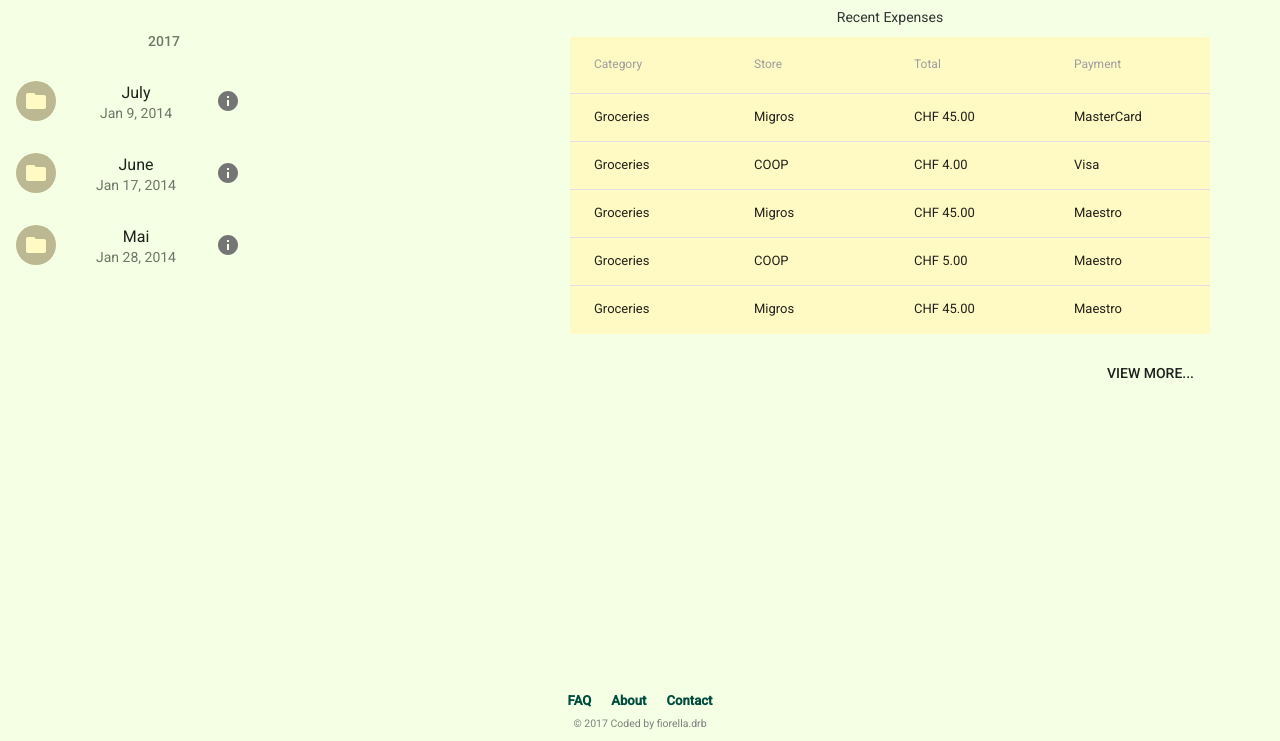
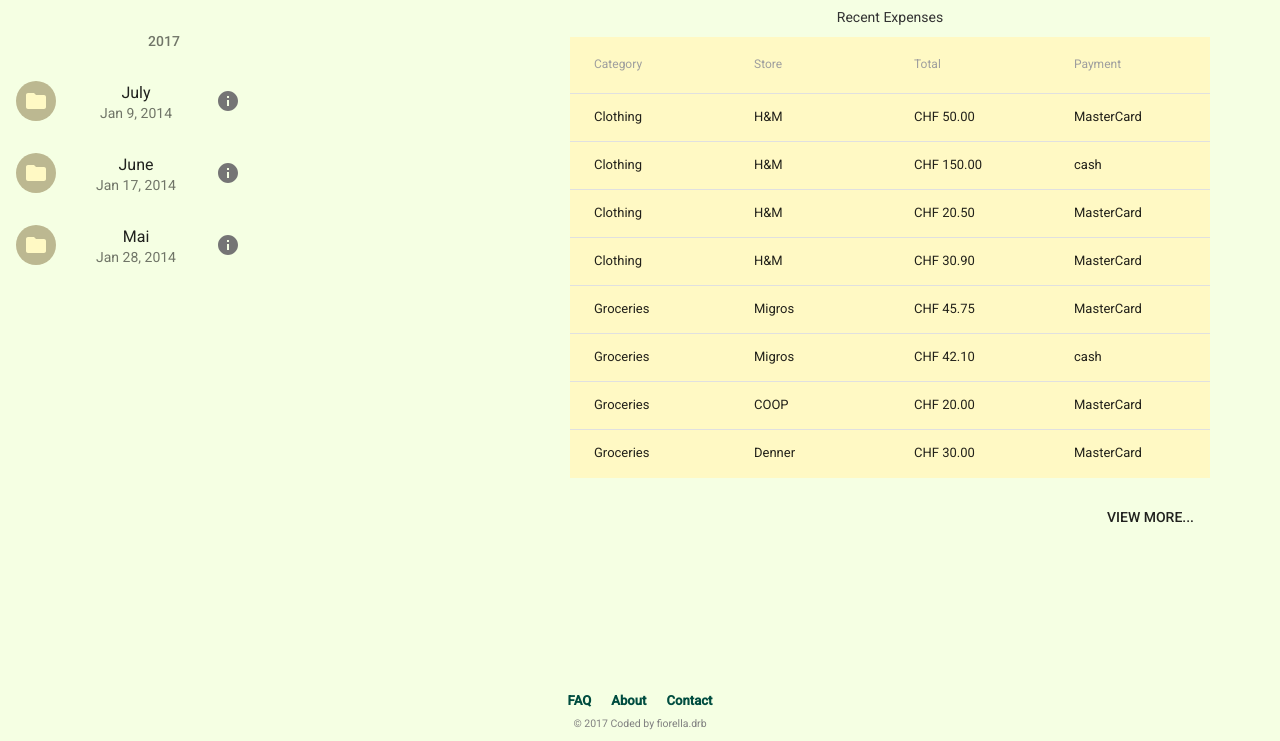
Before and after one commit to fderisio/SaveUp-FrontEnd, a React app in the folder saveup/: page /dashboard in a window 1280 px wide. Shown: the part 59-800 px from the top of the page. Built offline with nearby package versions, Linux system fonts and the light colour scheme; what react-tap-event-plugin would draw is missing.

Commit message:
API new format

```diff
--- a/saveup/src/Components/DashboardExpenses/index.js
+++ b/saveup/src/Components/DashboardExpenses/index.js
@@ -13,15 +13,25 @@ class ExpensesTable extends React.Component {
 
   render() {
     console.log('expenses props', this.props)
-    let expenses = [];
-    for (let i=0; i<this.props.categories.length-1; i = i+2) {
-      expenses = this.props.categories[i].expenses.concat(this.props.categories[i+1].expenses);
+    const expenses = this.props.expenses;
+
+    const categoriesArray = this.props.currentUser.categories;
+    let categories = {}
+    console.log(this.props.currentUser.categories)
+
+    for (let i=0; i<categoriesArray.length; i++) {
+      categories[categoriesArray[i].id] = categoriesArray[i].name;
     }
+    console.log(categories);
+    // let expenses = [];
+    // for (let i=0; i<this.props.categories.length-1; i = i+2) {
+    //   expenses = this.props.categories[i].expenses.concat(this.props.categories[i+1].expenses);
+    // }
 
-    expenses.sort(function(a, b) {
-    return a.expenseDate - b.expenseDate;
-    });
-    console.log(expenses);
+    // // sort expenses - expenseDate (desc.)
+    // expenses.sort(function(a,b) {return (a.expenseDate > b.expenseDate) ? -1 : ((b.expenseDate > a.expenseDate) ? 1 : 0);} );
+
+    // console.log(expenses);
 
     return(
     <Table selectable={true} >
@@ -35,37 +45,19 @@ class ExpensesTable extends React.Component {
       </TableHeader>
 
       <TableBody displayRowCheckbox={false}>
-        <TableRow>
-          <TableRowColumn>Groceries</TableRowColumn>
-          <TableRowColumn>Migros</TableRowColumn>
-          <TableRowColumn>CHF 45.00</TableRowColumn>
-          <TableRowColumn>MasterCard</TableRowColumn>
-        </TableRow>
-        <TableRow>
-          <TableRowColumn>Groceries</TableRowColumn>
-          <TableRowColumn>COOP</TableRowColumn>
-          <TableRowColumn>CHF 4.00</TableRowColumn>
-          <TableRowColumn>Visa</TableRowColumn>
-        </TableRow>
-        <TableRow>
-          <TableRowColumn>Groceries</TableRowColumn>
-          <TableRowColumn>Migros</TableRowColumn>
-          <TableRowColumn>CHF 45.00</TableRowColumn>
-          <TableRowColumn>Maestro</TableRowColumn>
-        </TableRow>
-        <TableRow>
-          <TableRowColumn>Groceries</TableRowColumn>
-          <TableRowColumn>COOP</TableRowColumn>
-          <TableRowColumn>CHF 5.00</TableRowColumn>
-          <TableRowColumn>Maestro</TableRowColumn>
-        </TableRow>
-        <TableRow>
-          <TableRowColumn>Groceries</TableRowColumn>
-          <TableRowColumn>Migros</TableRowColumn>
-          <TableRowColumn>CHF 45.00</TableRowColumn>
-          <TableRowColumn>Maestro</TableRowColumn>
-        </TableRow>
+      { expenses.map((expense, index) => {
+            if (categories)
+            return (
+              <TableRow key={ index }>
+                <TableRowColumn>{ categories[expense.category_id] }</TableRowColumn>
+                <TableRowColumn>{ expense.store }</TableRowColumn>
+                <TableRowColumn>CHF { expense.total.toFixed(2) }</TableRowColumn>
+                <TableRowColumn>{ expense.payMethod.name }</TableRowColumn>
+              </TableRow>
+            );
+      }) }
       </TableBody>
+
     </Table>
     );
   }
@@ -77,3 +69,34 @@ const mapStateToProps = (state) => {
 }
 
 export default connect(mapStateToProps)(ExpensesTable);
+
+ // <TableRow>
+ //          <TableRowColumn>Groceries</TableRowColumn>
+ //          <TableRowColumn>Migros</TableRowColumn>
+ //          <TableRowColumn>CHF 45.00</TableRowColumn>
+ //          <TableRowColumn>MasterCard</TableRowColumn>
+ //        </TableRow>
+ //        <TableRow>
+ //          <TableRowColumn>Groceries</TableRowColumn>
+ //          <TableRowColumn>COOP</TableRowColumn>
+ //          <TableRowColumn>CHF 4.00</TableRowColumn>
+ //          <TableRowColumn>Visa</TableRowColumn>
+ //        </TableRow>
+ //        <TableRow>
+ //          <TableRowColumn>Groceries</TableRowColumn>
+ //          <TableRowColumn>Migros</TableRowColumn>
+ //          <TableRowColumn>CHF 45.00</TableRowColumn>
+ //          <TableRowColumn>Maestro</TableRowColumn>
+ //        </TableRow>
+ //        <TableRow>
+ //          <TableRowColumn>Groceries</TableRowColumn>
+ //          <TableRowColumn>COOP</TableRowColumn>
+ //          <TableRowColumn>CHF 5.00</TableRowColumn>
+ //          <TableRowColumn>Maestro</TableRowColumn>
+ //        </TableRow>
+ //        <TableRow>
+ //          <TableRowColumn>Groceries</TableRowColumn>
+ //          <TableRowColumn>Migros</TableRowColumn>
+ //          <TableRowColumn>CHF 45.00</TableRowColumn>
+ //          <TableRowColumn>Maestro</TableRowColumn>
+ //        </TableRow>
--- a/saveup/src/Store/Reducers/currentUser.js
+++ b/saveup/src/Store/Reducers/currentUser.js
@@ -7,22 +7,10 @@ const initialState = {
 		{ id: 1,
 			name: "Clothing",
 			fixed: false,
-			expenses: [
-				{ id: 1, text: "Blouses", store: "H&M", expenseDate: "2017-05-02", total: 50, payMethod: { id: 1, name: "MasterCard" }},
-				{ id: 2, text: "Pants", store: "H&M", expenseDate: "2017-01-03", total: 150, payMethod: { id: 2, name: "cash" }},
-				{ id: 3, text: "T-Shirts", store: "H&M", expenseDate: "2017-06-20", total: 20.50, payMethod: { id: 1, name: "MasterCard" }},
-				{ id: 4, text: "Blouses", store: "H&M", expenseDate: "2017-01-01", total: 30.90, payMethod: { id: 1, name: "MasterCard" }},
-			]
 		},
-		{ id: 1,
-			name: "Groseries",
+		{ id: 2,
+			name: "Groceries",
 			fixed: false,
-			expenses: [
-				{ id: 1, text: "Weekly Groceries", store: "Migros", expenseDate: "12/05/2017", total: 45.75, payMethod: { id: 1, name: "MasterCard" }},
-				{ id: 2, text: "Weekly Groceries", store: "Migros", expenseDate: "12/05/2017", total: 42.10, payMethod: { id: 2, name: "cash" }},
-				{ id: 3, text: "Weekly Groceriess", store: "COOP", expenseDate: "12/05/2017", total: 20, payMethod: { id: 1, name: "MasterCard" }},
-				{ id: 4, text: "", store: "Denner", expenseDate: "12/05/2017", total: 30, payMethod: { id: 1, name: "MasterCard" }},
-			]
 		}
 	],
 	incomes: [
@@ -40,3 +28,39 @@ const currentUser = (state=initialState, action) => {
 
 
 export default currentUser;
+
+// const initialState = {
+// 	id: 1,
+// 	fistName: "Caroline",
+// 	lastName: "Smith",
+// 	email: "car17@aol.com",
+// 	categories: [
+// 		{ id: 1,
+// 			name: "Clothing",
+// 			fixed: false,
+// 			expenses: [
+// 				{ id: 1, text: "Blouses", store: "H&M", expenseDate: "2017-06-14T06:36:03.635Z", total: 50, payMethod: { id: 1, name: "MasterCard" }},
+// 				{ id: 2, text: "Pants", store: "H&M", expenseDate: "2017-01-14T06:36:03.635Z", total: 150, payMethod: { id: 2, name: "cash" }},
+// 				{ id: 3, text: "T-Shirts", store: "H&M", expenseDate: "2017-06-14T06:36:03.635Z", total: 20.50, payMethod: { id: 1, name: "MasterCard" }},
+// 				{ id: 4, text: "Blouses", store: "H&M", expenseDate: "2017-01-01T06:36:03.635Z", total: 30.90, payMethod: { id: 1, name: "MasterCard" }},
+// 			]
+// 		},
+// 		{ id: 2,
+// 			name: "Groseries",
+// 			fixed: false,
+// 			expenses: [
+// 				{ id: 1, text: "Weekly Groceries", store: "Migros", expenseDate: "2017-04-14T06:36:03.635Z", total: 45.75, payMethod: { id: 1, name: "MasterCard" }},
+// 				{ id: 2, text: "Weekly Groceries", store: "Migros", expenseDate: "2017-02-14T06:36:03.635Z", total: 42.10, payMethod: { id: 2, name: "cash" }},
+// 				{ id: 3, text: "Weekly Groceriess", store: "COOP", expenseDate: "2017-03-14T06:36:03.635Z", total: 20, payMethod: { id: 1, name: "MasterCard" }},
+// 				{ id: 4, text: "", store: "Denner", expenseDate: "2017-06-14T06:36:03.635Z", total: 30, payMethod: { id: 1, name: "MasterCard" }},
+// 			]
+// 		}
+// 	],
+// 	incomes: [
+// 		{ id: 1,
+// 			amount: 7500,
+// 			startedAt: "01.01.2017",
+// 			monthly: true,
+// 		}
+// 	],
+// }
--- /dev/null
+++ b/saveup/src/Store/Reducers/expenses.js
@@ -0,0 +1,16 @@
+const initialState = [
+				{ id: 1, category_id: 1, text: "Blouses", store: "H&M", expenseDate: "2017-06-14T06:36:03.635Z", total: 50, payMethod: { id: 1, name: "MasterCard" }},
+				{ id: 2, category_id: 1, text: "Pants", store: "H&M", expenseDate: "2017-01-14T06:36:03.635Z", total: 150, payMethod: { id: 2, name: "cash" }},
+				{ id: 3, category_id: 1, text: "T-Shirts", store: "H&M", expenseDate: "2017-06-14T06:36:03.635Z", total: 20.50, payMethod: { id: 1, name: "MasterCard" }},
+				{ id: 4, category_id: 1, text: "Blouses", store: "H&M", expenseDate: "2017-01-01T06:36:03.635Z", total: 30.90, payMethod: { id: 1, name: "MasterCard" }},
+				{ id: 5, category_id: 2,text: "Weekly Groceries", store: "Migros", expenseDate: "2017-04-14T06:36:03.635Z", total: 45.75, payMethod: { id: 1, name: "MasterCard" }},
+				{ id: 6, category_id: 2, text: "Weekly Groceries", store: "Migros", expenseDate: "2017-02-14T06:36:03.635Z", total: 42.10, payMethod: { id: 2, name: "cash" }},
+				{ id: 7, category_id: 2, text: "Weekly Groceriess", store: "COOP", expenseDate: "2017-03-14T06:36:03.635Z", total: 20, payMethod: { id: 1, name: "MasterCard" }},
+				{ id: 8, category_id: 2, text: "", store: "Denner", expenseDate: "2017-06-14T06:36:03.635Z", total: 30, payMethod: { id: 1, name: "MasterCard" }},
+];
+
+const expenses = (state=initialState, action) => {
+	return state;
+}
+
+export default expenses;
--- /dev/null
+++ b/saveup/src/Store/Reducers/index.js
@@ -0,0 +1,8 @@
+import { combineReducers } from 'redux';
+import currentUser from './currentUser';
+import expenses from './expenses';
+
+export default combineReducers ({
+	currentUser,
+	expenses,
+})
--- a/saveup/src/Store/index.js
+++ b/saveup/src/Store/index.js
@@ -1,4 +1,4 @@
-import reducer from './Reducers/currentUser';
+import reducer from './Reducers';
 import { createStore, applyMiddleware } from 'redux';
 import thunk from 'react-thunk'; // required by the Middleware
 
--- a/saveup/src/style.css
+++ b/saveup/src/style.css
@@ -2,7 +2,7 @@
   background-image: url('./Images/lakebench.jpg');
   background-position: center; /* center top*/
   background-size: cover;
-  padding: 160px 0;
+  padding: 75px 0;
   /*margin: 30px;*/
   text-shadow: 0 2px #000000;
   font-family: 'Trebuchet MS', 'Helvetica';
@@ -19,12 +19,9 @@
   font-size: 2em;
 }
 
-.welcome .notAMember {
-  font-size: 20px;
-}
-
 .welcome .signup {
   display: inline-flex;
+  margin-top: 12em;
 }
 
 .ContactButtons {
```
Also changed, not shown: 2 other files.
